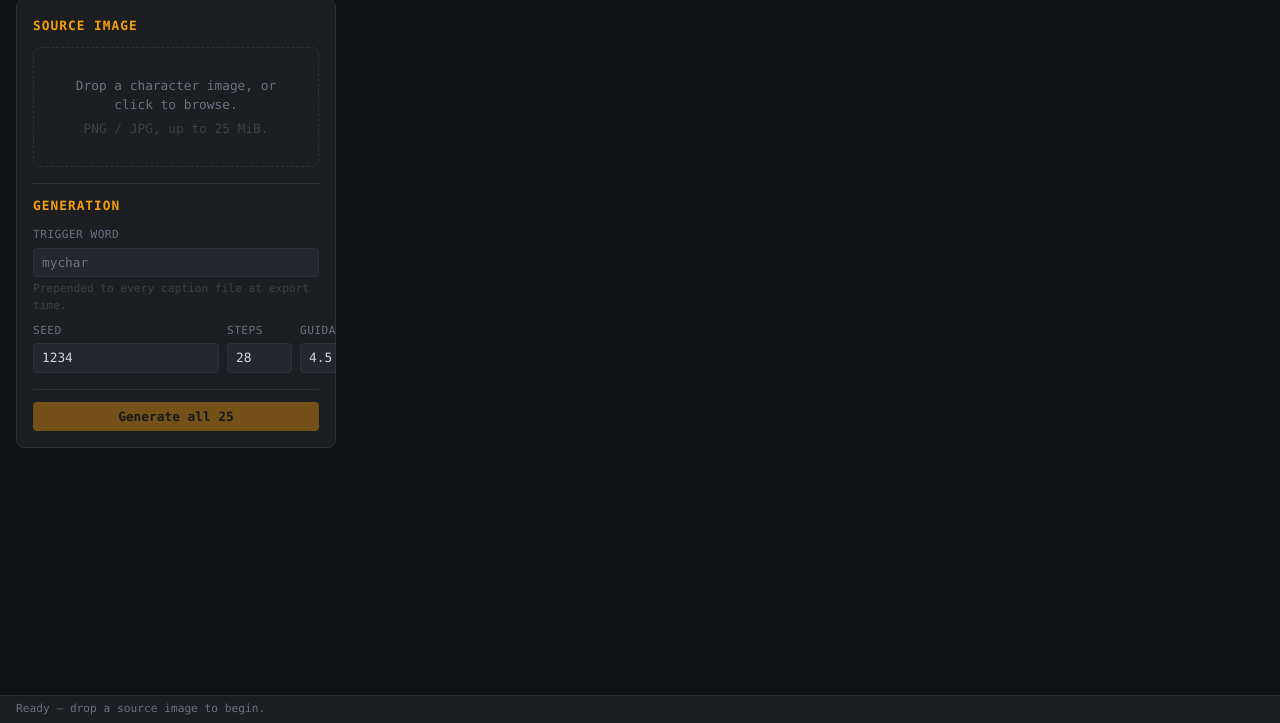
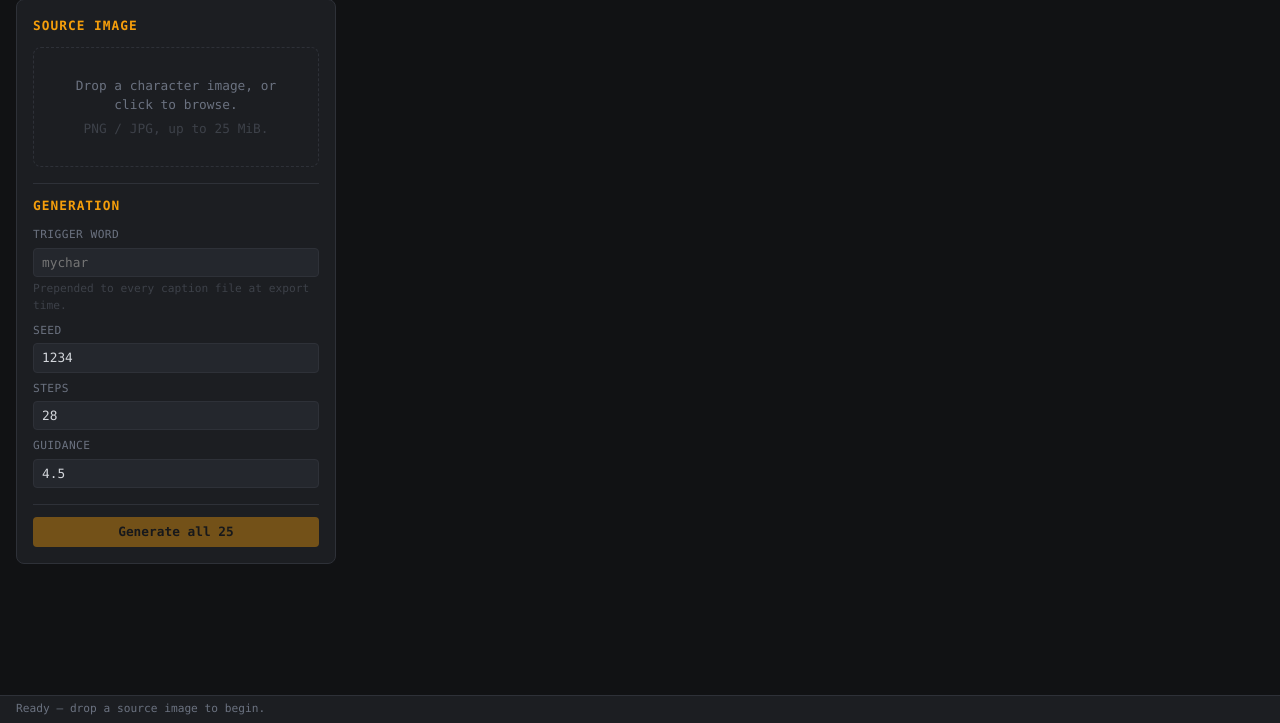
Before and after one commit to pipe-works/pipeworks-character-forge, a Python web app: template src/pipeworks_character_forge/templates/index.html in a window 1280 px wide. Shown: the part 148-871 px from the top of the page. Run offline with Jinja, Linux system fonts and the light colour scheme; the template is opened without the code that fills it, so the values that code supplies are empty.

Commit message:
fix(css): stack seed/steps/guidance fields vertically in the source panel (#15)
The 3-column grid for the numeric run params packed Seed / Steps /
Guidance side-by-side, but the sticky source panel is only ~320 px
wide and the labels truncated. Stack them vertically. Other field
rows are unaffected (forge-field-row is only used here).

Co-authored-by: Claude Opus 4.7 <noreply@anthropic.com>

```diff
--- a/src/pipeworks_character_forge/static/css/forge.css
+++ b/src/pipeworks_character_forge/static/css/forge.css
@@ -178,9 +178,12 @@ body {
   color: var(--col-text-muted);
 }
 
+/* Numeric run params (seed / steps / guidance) — stack vertically in the
+   sticky source panel; the 320px column is too narrow to fit three
+   labelled inputs side-by-side without truncating labels. */
 .forge-field-row {
-  display: grid;
-  grid-template-columns: repeat(3, 1fr);
+  display: flex;
+  flex-direction: column;
   gap: var(--sp-2);
 }
 
```
